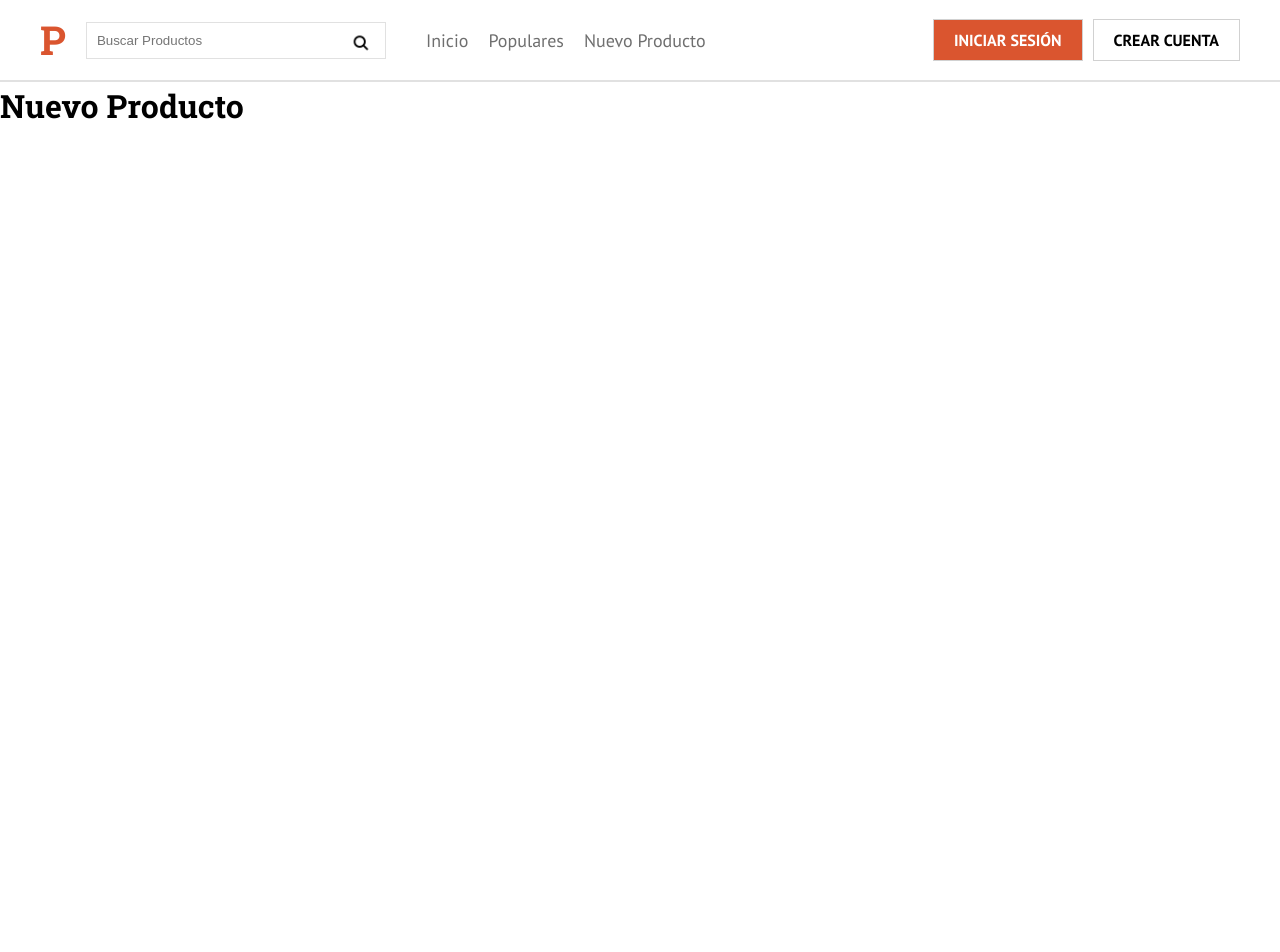
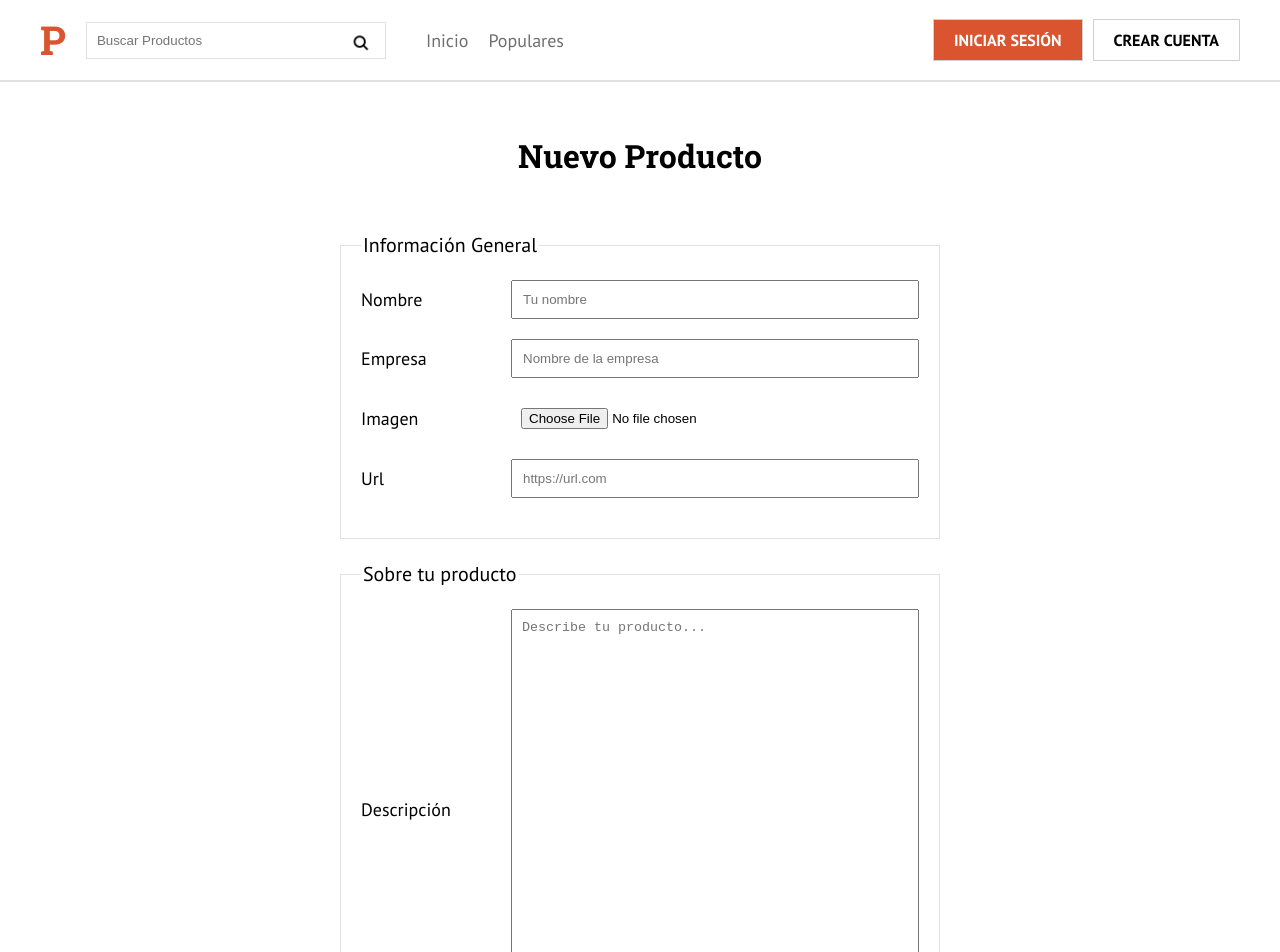
Before and after one commit to CarlosZazueta/ProductHuntClone, a Next.js app in the folder product_hunt_next/: page /nuevo-producto in a window 1280 px wide. Shown: the top 952 px of the page. Before the commit the page ends 800 px from the top, so only its background shows below. Built offline with nearby package versions, Linux system fonts and the light colour scheme; no server answers.

Commit message:
creado el cerrar sesion y formulario de nuevo producto

```diff
--- a/product_hunt_next/components/layout/Header.jsx
+++ b/product_hunt_next/components/layout/Header.jsx
@@ -1,10 +1,11 @@
-import React, { Fragment } from "react";
+import React, { Fragment, useContext } from "react";
 import Buscador from "../ui/Buscador";
 import Navegacion from "./Navegacion";
 import Link from "next/link";
 import styled from '@emotion/styled';
 import { css } from '@emotion/react';
 import Boton from '../ui/Boton';
+import FirebaseContext from "../../firebase/context.js";
 
 const ContenedorHeader = styled.div`
     max-width: 1200px;
@@ -31,7 +32,11 @@ const Logo = styled.p`
 
 const Header = () => {
 
-    const user = false;
+    const {usuario, firebase} = useContext(FirebaseContext);
+
+    function cerrarSesion() {
+        firebase.cerrarSesion();
+    }
 
     return (
         <header
@@ -62,17 +67,20 @@ const Header = () => {
                         align-items: center;
                     `}
                 >
-                    {user ? (
+                    {usuario ? (
                         <Fragment>
                             <p
                                 css={css`
                                     margin-right: 2rem;
                                 `}
                             >
-                                Hola: Clemente
+                                Hola: {usuario.displayName}
                             </p>
 
-                            <Boton bgColor="true">Cerrar sesión</Boton>
+                            <Boton
+                                bgColor="true"
+                                onClick={() => cerrarSesion()}
+                            >Cerrar sesión</Boton>
                         </Fragment>
                     ) : (
                         <Fragment>
--- a/product_hunt_next/components/layout/Navegacion.jsx
+++ b/product_hunt_next/components/layout/Navegacion.jsx
@@ -1,6 +1,7 @@
-import React from 'react';
+import React, { useContext } from 'react';
 import Link from 'next/link';
 import styled from '@emotion/styled';
+import FirebaseContext from "../../firebase/context.js";
 
 const Nav = styled.nav`
     padding-left: 2rem;
@@ -18,11 +19,16 @@ const Nav = styled.nav`
 `;
 
 const Navegacion = () => {
+
+    const {usuario} = useContext(FirebaseContext);
+
     return (
         <Nav>
             <Link href="/">Inicio</Link>
             <Link href="/populares">Populares</Link>
-            <Link href="/nuevo-producto">Nuevo Producto</Link>
+            {usuario && (
+                <Link href="/nuevo-producto">Nuevo Producto</Link>
+            )}
         </Nav>
     );
 };
--- a/product_hunt_next/components/ui/Formulario.jsx
+++ b/product_hunt_next/components/ui/Formulario.jsx
@@ -3,7 +3,14 @@ import styled from "@emotion/styled";
 export const Formulario = styled.form`
     max-width: 600px;
     width: 95%;
-    margin: 5rem auto 0 auto
+    margin: 5rem auto 0 auto;
+
+    fieldset {
+        margin: 2rem 0;
+        border: 1px solid #E1E1E1;
+        font-size: 2rem;
+        padding: 2rem;
+    }
 `;
 
 export const Campo = styled.div`
@@ -16,9 +23,15 @@ export const Campo = styled.div`
         font-size: 1.8rem;
     }
 
-    input {
+    input,
+    textarea {
         flex: 1;
         padding: 1rem;
+    }
+
+    textarea {
+
+        height: 400px;
     }
 `;
 
--- a/product_hunt_next/firebase/firebase.js
+++ b/product_hunt_next/firebase/firebase.js
@@ -27,6 +27,11 @@ class Firebase {
     async login(email, password) {
         return this.auth.signInWithEmailAndPassword(email, password);
     }
+
+    //Cerrar sesion
+    async cerrarSesion() {
+        await this.auth.signOut();
+    }
 }
 
 const firebase = new Firebase();
--- a/product_hunt_next/pages/_app.js
+++ b/product_hunt_next/pages/_app.js
@@ -6,12 +6,12 @@ import useAutenticacion from "../hooks/useAutenticacion";
 function MyApp({ Component, pageProps }) {
 
     const usuario = useAutenticacion();
-    console.log(usuario);
 
     return (
         <FirebaseContext.Provider
             value={{
-                firebase
+                firebase,
+                usuario
             }}
         >
 
--- a/product_hunt_next/pages/nuevo-producto.jsx
+++ b/product_hunt_next/pages/nuevo-producto.jsx
@@ -1,12 +1,148 @@
-import React from 'react';
+import React, { Fragment, useState } from "react";
+import Router from "next/router";
+import { css } from "@emotion/react";
 import Layout from "../components/layout/Layout";
+import {
+    Formulario,
+    Campo,
+    InputSubmit,
+    Error,
+} from "../components/ui/Formulario";
 
-const NuevoProducto = () => (
-    <div>
-        <Layout>
-            <h1>Nuevo Producto</h1>
-        </Layout>
-    </div>
-);
+import firebase from "../firebase";
+
+//Validaciones
+import useValidacion from "../hooks/useValidacion";
+import validarNuevoProducto from "../validacion/validarNuevoProducto";
+
+const NuevoProducto = () => {
+    const [error, setError] = useState(false);
+
+    const STATE_INICIAL = {
+        nombre: "",
+        empresa: "",
+        imagen: "",
+        url: "",
+        descripcion: "",
+    };
+
+    async function nuevoProducto() {
+
+    }
+
+    const {
+        valores,
+        errores,
+        handleSubmit,
+        handleChange,
+        handleBlur,
+    } = useValidacion(STATE_INICIAL, validarNuevoProducto, nuevoProducto);
+
+    const { nombre, empresa, imagen, url, descripcion } = valores;
+
+    return (
+        <div>
+            <Layout>
+                <Fragment>
+                    <h1
+                        css={css`
+                            text-align: center;
+                            margin-top: 5rem;
+                        `}
+                    >
+                        Nuevo Producto
+                    </h1>
+                    <Formulario onSubmit={handleSubmit} noValidate>
+                        <fieldset>
+                            <legend>Información General</legend>
+                            <Campo>
+                                <label htmlFor="nombre">Nombre</label>
+                                <input
+                                    type="text"
+                                    id="nombre"
+                                    placeholder="Tu nombre"
+                                    name="nombre"
+                                    value={nombre}
+                                    onChange={handleChange}
+                                />
+                            </Campo>
+
+                            {errores.nombre && <Error>{errores.nombre}</Error>}
+
+                            <Campo>
+                                <label htmlFor="empresa">Empresa</label>
+                                <input
+                                    type="text"
+                                    id="empresa"
+                                    placeholder="Nombre de la empresa"
+                                    name="empresa"
+                                    value={empresa}
+                                    onChange={handleChange}
+                                />
+                            </Campo>
+
+                            {errores.empresa && (
+                                <Error>{errores.empresa}</Error>
+                            )}
+
+                            <Campo>
+                                <label htmlFor="imagen">Imagen</label>
+                                <input
+                                    type="file"
+                                    id="imagen"
+                                    name="imagen"
+                                    value={imagen}
+                                    onChange={handleChange}
+                                />
+                            </Campo>
+
+                            {errores.imagen && <Error>{errores.imagen}</Error>}
+
+                            <Campo>
+                                <label htmlFor="url">Url</label>
+                                <input
+                                    type="url"
+                                    id="url"
+                                    placeholder="https://url.com"
+                                    name="url"
+                                    value={url}
+                                    onChange={handleChange}
+                                />
+                            </Campo>
+
+                            {errores.url && <Error>{errores.url}</Error>}
+                        </fieldset>
+
+                        <fieldset>
+                            <legend>Sobre tu producto</legend>
+
+                            <Campo>
+                                <label htmlFor="descripcion">Descripción</label>
+                                <textarea
+                                    id="descripcion"
+                                    placeholder="Describe tu producto..."
+                                    name="descripcion"
+                                    value={descripcion}
+                                    onChange={handleChange}
+                                ></textarea>
+                            </Campo>
+
+                            {errores.descripcion && (
+                                <Error>{errores.descripcion}</Error>
+                            )}
+                        </fieldset>
+
+                        {error && <Error>{error}</Error>}
+
+                        <InputSubmit
+                            type="submit"
+                            value="Agreagar Nuevo Producto"
+                        />
+                    </Formulario>
+                </Fragment>
+            </Layout>
+        </div>
+    );
+};
 
 export default NuevoProducto;
--- /dev/null
+++ b/product_hunt_next/validacion/validarNuevoProducto.js
@@ -0,0 +1,30 @@
+export default function validarNuevoProducto(valores) {
+    let errores = { };
+
+    //Nombre usuario
+    if(!valores.nombre) {
+        errores.nombre = "nombre";
+    }
+
+    //Validar empresa
+    if(!valores.empresa) {
+        errores.empresa = "empresa";
+    }
+
+    //validar imagen
+    if(!valores.imagen) {
+        errores.password = "imagen";
+    }
+
+    //validar imagen
+    if(!valores.url) {
+        errores.url = "url";
+    }
+
+    //validar descripcion
+    if(!valores.descripcion) {
+        errores.descripcion = "descripcion";
+    }
+
+    return errores;
+}
```
